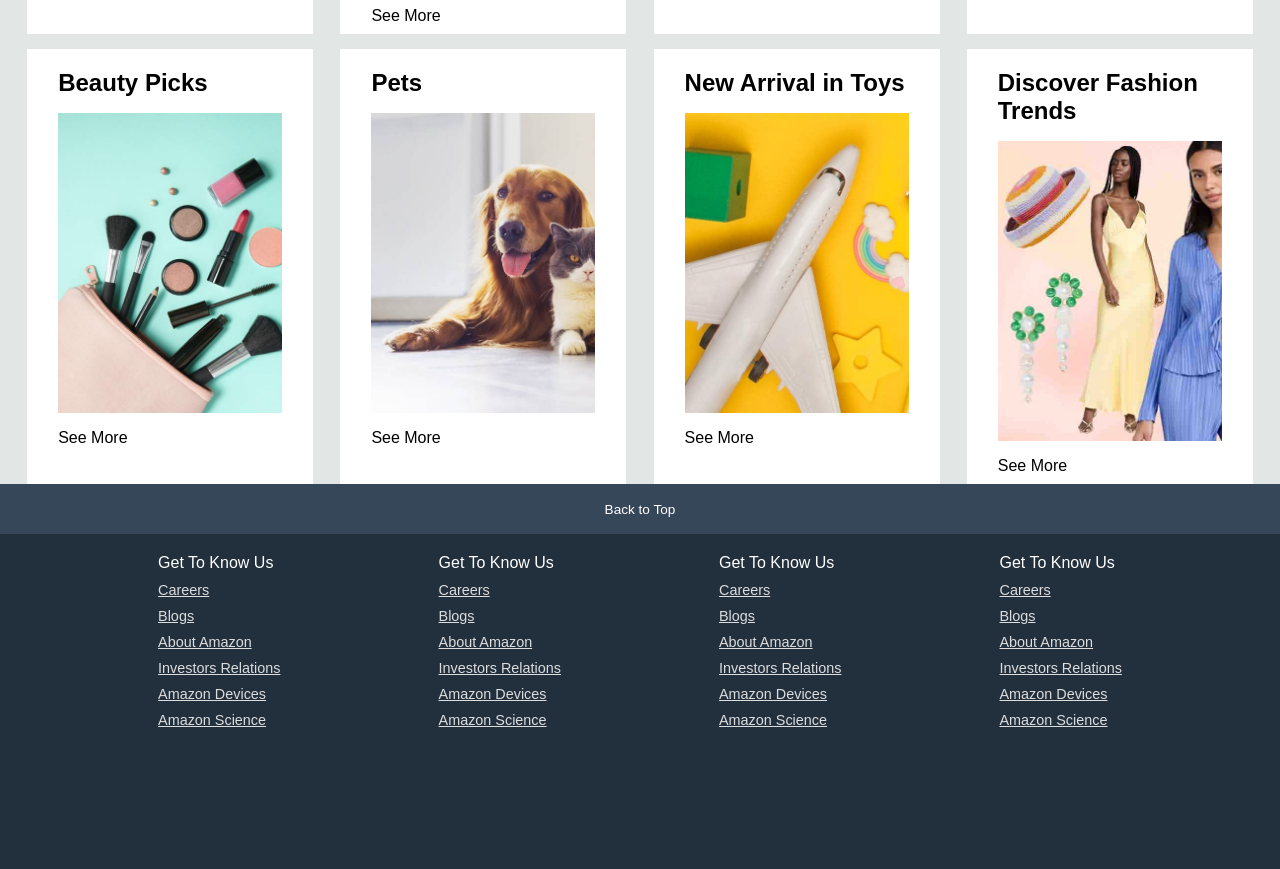
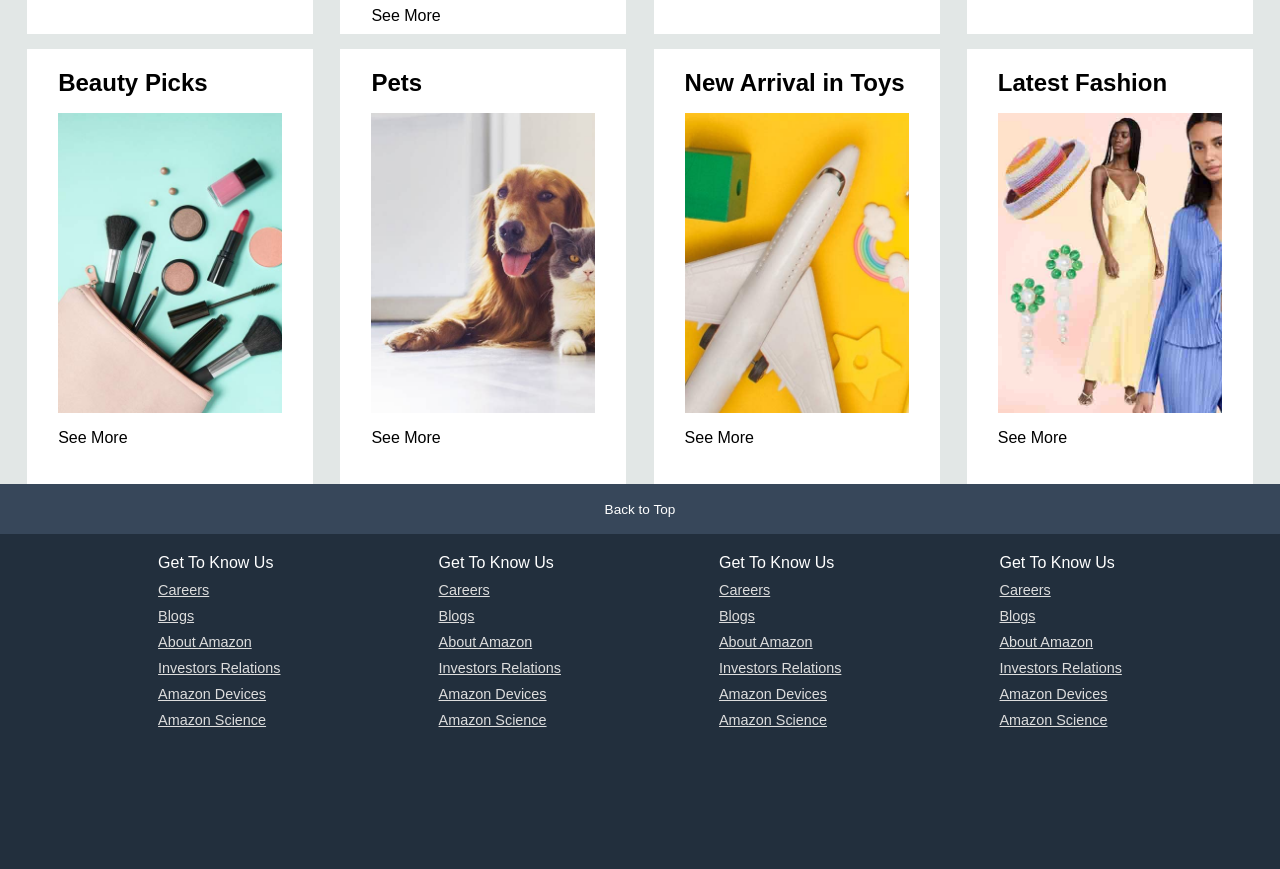
Before and after one commit to mayank131608/Amazon-clone, a plain HTML site: page index.html in a window 1280 px wide. Shown: the part 896-1765 px from the top of the page. Drawn offline with Linux system fonts and the light colour scheme.

Commit message:
Update index.html

```diff
--- a/index.html
+++ b/index.html
@@ -134,7 +134,7 @@
         </div>
         <div class="box8 box">
             <div class="box-content">
-                <h2>Discover Fashion Trends</h2>
+                <h2>Latest Fashion</h2>
                 <div class="box-img" style=" background-image: url('box8_image.jpg')" ;>
 
                 </div>
```
